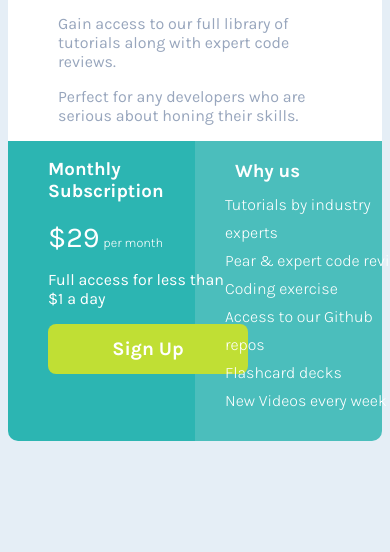
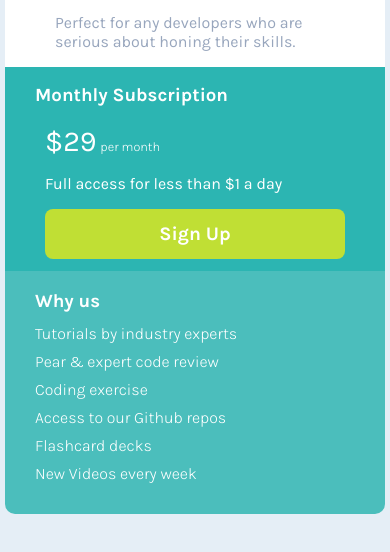
Before and after one commit to Shuayb-Dev/Single-price-grid-component, a plain HTML site: page index.html in a window 390 px wide. Shown: the part 304-856 px from the top of the page. Drawn offline with Linux system fonts and the light colour scheme.

Commit message:
Finished Mobile View

```diff
--- a/style.css
+++ b/style.css
@@ -100,3 +100,51 @@ button {
   font-weight: 300;
   line-height: 28px;
 }
+
+@media screen and (max-width: 650px) {
+  body {
+    overflow: visible;
+  }
+
+  .informationContainer {
+    display: flex;
+    flex-direction: column;
+  }
+
+  .priceContainer {
+    height: auto;
+    width: 380px;
+    background-color: white;
+    border-radius: 20px;
+    padding-top: 10px;
+  }
+
+  .subscriptionPrice {
+    background-color: hsl(179, 61%, 44%);
+    width: 100%;
+    border-radius: 0px 0px 0px 0px;
+    padding-bottom: 10px;
+  }
+
+  .subscriptionPrice button {
+    background-color: hsl(71, 73%, 54%);
+    border-style: none;
+    width: 300px;
+    height: 50px;
+    font-size: 1.2rem;
+    font-weight: 700;
+    border-radius: 8px;
+  }
+
+  .infoBoxTwo {
+    background-color: hsl(179, 47%, 52%);
+    width: 100%;
+    border-radius: 0px 0px 10px 10px;
+  }
+
+  .infoBoxTwo p,
+  h3 {
+    position: relative;
+    left: 30px;
+  }
+}
```
